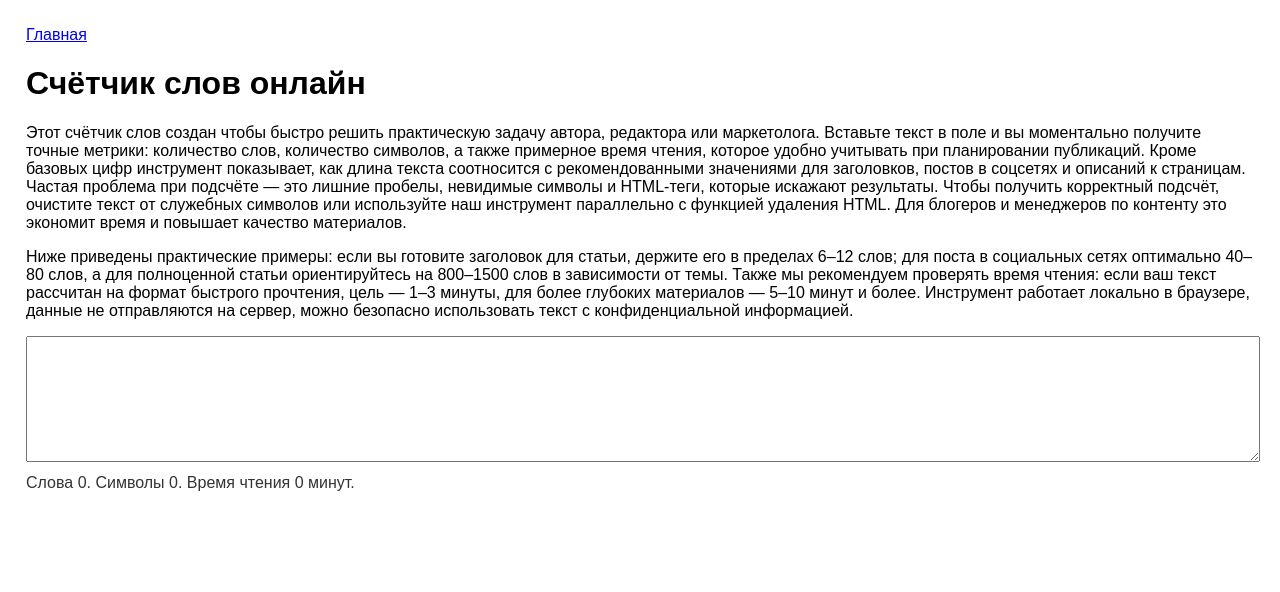
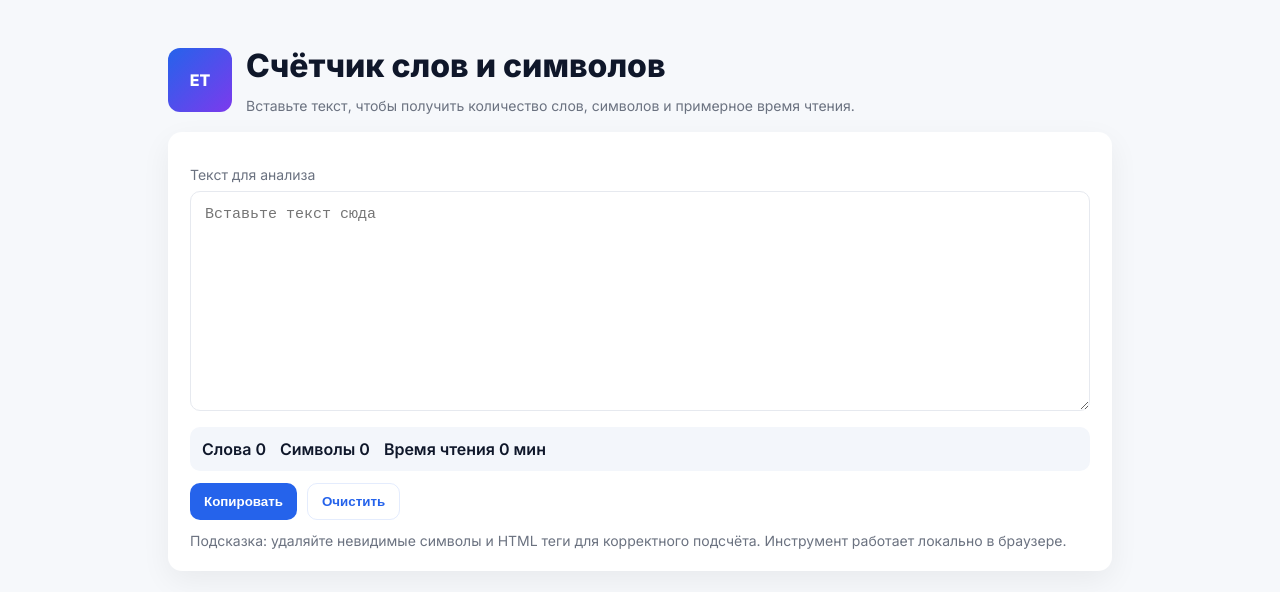
Before and after one commit to matvey18/easyconvert, a plain HTML site: page schetchik_slov.html in a window 1280 px wide. Drawn offline with Linux system fonts and the light colour scheme.

Commit message:
Update schetchik_slov.html

```diff
--- a/schetchik_slov.html
+++ b/schetchik_slov.html
@@ -1,35 +1,82 @@
 <!doctype html>
 <html lang="ru">
 <head>
-<meta charset="utf-8">
-<meta name="viewport" content="width=device-width,initial-scale=1">
-<title>Счётчик слов онлайн — EasyTools</title>
-<meta name="description" content="Быстрый онлайн счётчик слов и символов. Вставьте текст и узнайте количество слов, символов и примерное время чтения.">
-<link rel="canonical" href="https://easyconvert.ru/schetchik_slov.html">
-<meta property="og:title" content="Счётчик слов онлайн — EasyTools">
-<meta property="og:description" content="Узнайте количество слов и символов за секунды. Удобно для постов и метаописаний.">
-<meta property="og:url" content="https://easyconvert.ru/schetchik_slov.html">
-<meta name="robots" content="index,follow">
-<script type="application/ld+json">{"@context":"https://schema.org","@type":"WebPage","name":"Счётчик слов онлайн","url":"https://easyconvert.ru/schetchik_slov.html","description":"Онлайн счётчик слов и символов. Быстро и бесплатно."}</script>
-<style>body{font-family:Arial,Helvetica,sans-serif;padding:18px}</style>
+  <meta charset="utf-8">
+  <meta name="viewport" content="width=device-width,initial-scale=1">
+  <title>Счётчик слов и символов — EasyTools</title>
+  <meta name="description" content="Быстрый онлайн счётчик слов и символов. Узнайте количество слов, символов и примерное время чтения.">
+  <link href="https://fonts.googleapis.com/css2?family=Inter:wght@400;600;800&display=swap" rel="stylesheet">
+  <style>
+    :root{--accent:#2563eb;--bg:#f6f8fb;--card:#fff;--muted:#6b7280}
+    *{box-sizing:border-box}
+    body{margin:0;font-family:Inter,system-ui,Arial,sans-serif;background:var(--bg);color:#0f172a;-webkit-font-smoothing:antialiased}
+    .wrap{max-width:980px;margin:28px auto;padding:18px}
+    header{display:flex;align-items:center;gap:14px;margin-bottom:18px}
+    .logo{width:64px;height:64px;border-radius:12px;background:linear-gradient(135deg,var(--accent),#7c3aed);display:flex;align-items:center;justify-content:center;color:#fff;font-weight:800}
+    main.card{background:var(--card);padding:22px;border-radius:14px;box-shadow:0 10px 30px rgba(2,6,23,0.06)}
+    h1{margin:0 0 8px 0}
+    p.lead{margin:0 0 18px 0;color:var(--muted)}
+    textarea{width:100%;min-height:220px;padding:14px;border-radius:10px;border:1px solid #e6e9ef;font-size:15px;resize:vertical}
+    .stats{margin-top:12px;padding:12px;border-radius:10px;background:#f3f6fb;color:#0f172a;display:flex;gap:14px;flex-wrap:wrap}
+    .stat{font-weight:600}
+    .controls{margin-top:12px;display:flex;gap:10px;flex-wrap:wrap}
+    .btn{background:var(--accent);color:white;padding:10px 14px;border-radius:10px;border:none;cursor:pointer;font-weight:700}
+    .btn.ghost{background:transparent;color:var(--accent);border:1px solid rgba(37,99,235,0.12)}
+    .muted{color:var(--muted);font-size:14px;margin-top:12px}
+    @media(max-width:640px){.stats{flex-direction:column}}
+  </style>
 </head>
 <body>
-<a href="/">Главная</a>
-<h1>Счётчик слов онлайн</h1>
-<p>Этот счётчик слов создан чтобы быстро решить практическую задачу автора, редактора или маркетолога. Вставьте текст в поле и вы моментально получите точные метрики: количество слов, количество символов, а также примерное время чтения, которое удобно учитывать при планировании публикаций. Кроме базовых цифр инструмент показывает, как длина текста соотносится с рекомендованными значениями для заголовков, постов в соцсетях и описаний к страницам. Частая проблема при подсчёте — это лишние пробелы, невидимые символы и HTML‑теги, которые искажают результаты. Чтобы получить корректный подсчёт, очистите текст от служебных символов или используйте наш инструмент параллельно с функцией удаления HTML. Для блогеров и менеджеров по контенту это экономит время и повышает качество материалов.</p>
+  <div class="wrap">
+    <header>
+      <div class="logo">ET</div>
+      <div>
+        <h1>Счётчик слов и символов</h1>
+        <div class="lead muted">Вставьте текст, чтобы получить количество слов, символов и примерное время чтения.</div>
+      </div>
+    </header>
 
+    <main class="card" role="main">
+      <label for="text" class="muted" style="display:block;margin-bottom:8px">Текст для анализа</label>
+      <textarea id="text" placeholder="Вставьте текст сюда"></textarea>
 
-<p>Ниже приведены практические примеры: если вы готовите заголовок для статьи, держите его в пределах 6–12 слов; для поста в социальных сетях оптимально 40–80 слов, а для полноценной статьи ориентируйтесь на 800–1500 слов в зависимости от темы. Также мы рекомендуем проверять время чтения: если ваш текст рассчитан на формат быстрого прочтения, цель — 1–3 минуты, для более глубоких материалов — 5–10 минут и более. Инструмент работает локально в браузере, данные не отправляются на сервер, можно безопасно использовать текст с конфиденциальной информацией.</p>
+      <div class="stats" id="stats">
+        <div class="stat">Слова 0</div>
+        <div class="stat">Символы 0</div>
+        <div class="stat">Время чтения 0 мин</div>
+      </div>
 
+      <div class="controls">
+        <button class="btn" id="copy">Копировать</button>
+        <button class="btn ghost" id="clear">Очистить</button>
+      </div>
 
-<textarea id="t" rows="8" style="width:100%"></textarea>
-<div id="res" style="margin-top:8px;color:#333">Слова 0. Символы 0. Время чтения 0 минут.</div>
+      <div class="muted">Подсказка: удаляйте невидимые символы и HTML теги для корректного подсчёта. Инструмент работает локально в браузере.</div>
+    </main>
+  </div>
 
+  <script>
+    const t = document.getElementById('text');
+    const s = document.getElementById('stats');
+    const copy = document.getElementById('copy');
+    const clear = document.getElementById('clear');
 
-<script>
-const t=document.getElementById('t'); const r=document.getElementById('res');
-function upd(){ const s=t.value.trim(); const chars=s.length; const words=s? s.split(/\s+/).length:0; const min=Math.ceil(words/200); r.textContent=`Слова ${words}. Символы ${chars}. Время чтения ${min} минут.`; }
-t.addEventListener('input',upd); upd();
-</script>
+    function update() {
+      const raw = t.value || '';
+      const cleaned = raw.replace(/<[^>]*>/g,'').replace(/\u00A0/g,' ').trim();
+      const chars = cleaned.length;
+      const words = cleaned.length ? cleaned.split(/\s+/).filter(Boolean).length : 0;
+      const minutes = Math.max(0, Math.ceil(words / 200));
+      s.innerHTML = `<div class="stat">Слова ${words}</div><div class="stat">Символы ${chars}</div><div class="stat">Время чтения ${minutes} мин</div>`;
+    }
+
+    t.addEventListener('input', update);
+    copy.addEventListener('click', async ()=> {
+      try { await navigator.clipboard.writeText(t.value); copy.textContent='Скопировано'; setTimeout(()=>copy.textContent='Копировать',1400) } catch(e) { alert('Ошибка копирования') }
+    });
+    clear.addEventListener('click', ()=> { t.value=''; update(); });
+
+    update();
+  </script>
 </body>
 </html>
```
